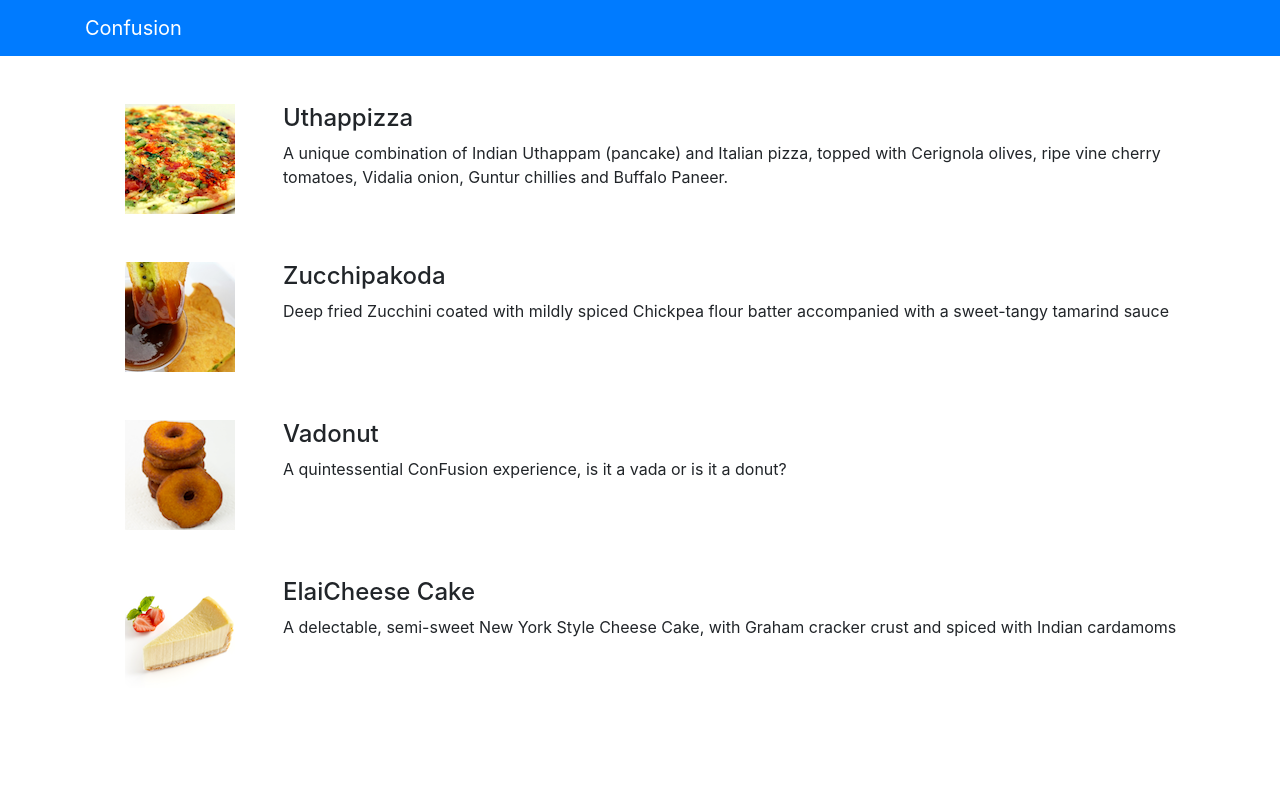
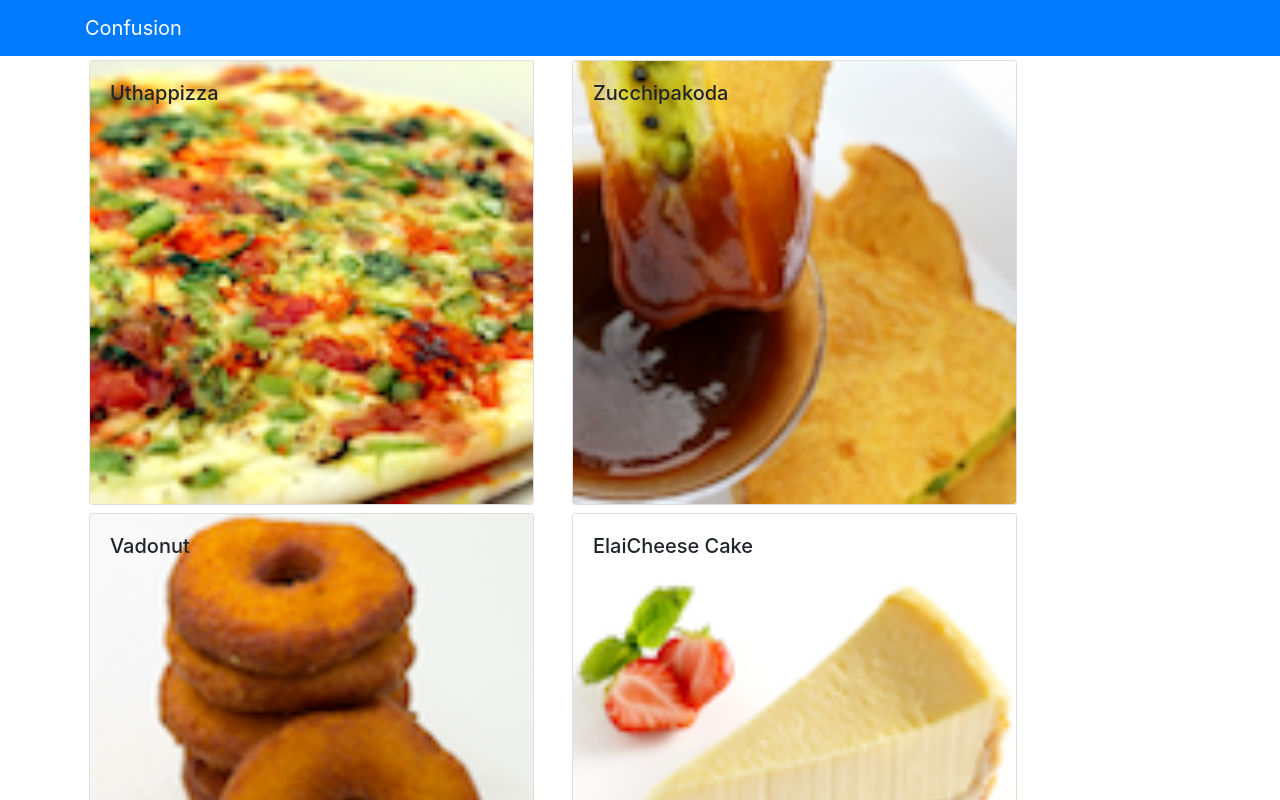
Before and after one commit to carlosguzmanbaquero/react, a React (Create React App) app in the folder confusion/: page / in a window 1280 px wide. Shown: the top 800 px of the page. Built offline with nearby package versions, Linux system fonts and the light colour scheme.

Commit message:
menu de plato y detalle de platos

```diff
--- a/confusion/src/App.js
+++ b/confusion/src/App.js
@@ -1,8 +1,19 @@
 import { Navbar, NavbarBrand } from 'reactstrap';
 import Menu from './components/MenuComponent'
 import './App.css';
+import { DISHES } from './shared/dishes';
+import { Component } from 'react';
 
-function App() {
+class App extends Component{
+
+  constructor(props){
+    super(props);
+    this.state = {
+      dishes: DISHES
+    };
+  }
+
+  render(){
     return (
       <div>
         <Navbar dark color="primary">
@@ -12,9 +23,10 @@
             </NavbarBrand>
           </div>
         </Navbar>
-      <Menu/>
+        <Menu dishes={this.state.dishes}/>
       </div>
     );
   }
+}
 
 export default App;
--- a/confusion/src/components/MenuComponent.js
+++ b/confusion/src/components/MenuComponent.js
@@ -1,49 +1,74 @@
 import React, { Component } from 'react';
-import { Media } from 'reactstrap';
+//import { Media } from 'reactstrap';
+import { Media, Card, CardImg, CardImgOverlay, CardText, CardBody, CardTitle } from 'reactstrap';
 
 class Menu extends Component{
+
     constructor(props){
         super(props);
         this.state = {
-            dishes: [
-                {
-                  id: 0,
-                  name:'Uthappizza',
-                  image: 'assets/images/uthappizza.png',
-                  category: 'mains',
-                  label:'Hot',
-                  price:'4.99',
-                  description:'A unique combination of Indian Uthappam (pancake) and Italian pizza, topped with Cerignola olives, ripe vine cherry tomatoes, Vidalia onion, Guntur chillies and Buffalo Paneer.'                        },
-               {
-                  id: 1,
-                  name:'Zucchipakoda',
-                  image: 'assets/images/zucchipakoda.png',
-                  category: 'appetizer',
-                  label:'',
-                  price:'1.99',
-                  description:'Deep fried Zucchini coated with mildly spiced Chickpea flour batter accompanied with a sweet-tangy tamarind sauce'                        },
-               {
-                  id: 2,
-                  name:'Vadonut',
-                  image: 'assets/images/vadonut.png',
-                  category: 'appetizer',
-                  label:'New',
-                  price:'1.99',
-                  description:'A quintessential ConFusion experience, is it a vada or is it a donut?'                        },
-               {
-                  id: 3,
-                  name:'ElaiCheese Cake',
-                  image: 'assets/images/elaicheesecake.png',
-                  category: 'dessert',
-                  label:'',
-                  price:'2.99',
-                  description:'A delectable, semi-sweet New York Style Cheese Cake, with Graham cracker crust and spiced with Indian cardamoms'                        }
-               ],
+            selectedDish:null,
+        };
+    }
+
+    onDishSelect(dish){
+        this.setState({selectedDish: dish});
+    }
+
+    renderDish(dish){
+        if(dish != null){
+            return (
+                <Card>
+                    <CardImg width="100%" src={dish.image} alt={dish.name} />
+                    <CardBody>
+                        <CardTitle>{dish.name}</CardTitle>
+                        <CardText>{dish.description}</CardText>
+                    </CardBody>
+                </Card>
+            );
+        }else{
+            return (
+                <div></div>
+            );
+        }
+    }
+
+    render(){
+        const menu = this.props.dishes.map((dish) =>{
+            return (
+                <div key={dish.id} className="col-12 col-md-5 m-1">
+                    <Card onClick={()=>this.onDishSelect(dish)}>
+                        <CardImg width="100%" src={dish.image} alt={dish.name} />
+                        <CardImgOverlay>
+                            <CardTitle>{dish.name}</CardTitle>
+                        </CardImgOverlay>
+                    </Card>
+                </div>
+            );
+        });
+
+        return (
+            <div className="container">
+                <div className="row">
+                        {menu}
+                </div>
+                <div className="row">
+                        {this.renderDish(this.state.selectedDish)}
+                </div>
+            </div>
+        );
+    }
+}
+
+/*class Menu extends Component{
+    constructor(props){
+        super(props);
+        this.state = {
         };
     }
 
     render(){
-        const menu = this.state.dishes.map((dish) =>{
+        const menu = this.props.dishes.map((dish) =>{
             return (
                 <div key={dish.id} className="col-12 mt-5">
                     <Media tag="li">
@@ -69,6 +94,6 @@
             </div>
         );
     }
-}
+}*/
 
 export default Menu;
--- /dev/null
+++ b/confusion/src/shared/dishes.js
@@ -0,0 +1,186 @@
+export const DISHES =
+    [
+        {
+        id: 0,
+        name:'Uthappizza',
+        image: 'assets/images/uthappizza.png',
+        category: 'mains',
+        label:'Hot',
+        price:'4.99',
+        description:'A unique combination of Indian Uthappam (pancake) and Italian pizza, topped with Cerignola olives, ripe vine cherry tomatoes, Vidalia onion, Guntur chillies and Buffalo Paneer.',
+        comments: [
+            {
+            id: 0,
+            rating: 5,
+            comment: "Imagine all the eatables, living in conFusion!",
+            author: "John Lemon",
+            date: "2012-10-16T17:57:28.556094Z"
+            },
+            {
+            id: 1,
+            rating: 4,
+            comment: "Sends anyone to heaven, I wish I could get my mother-in-law to eat it!",
+            author: "Paul McVites",
+            date: "2014-09-05T17:57:28.556094Z"
+            },
+            {
+            id: 2,
+            rating: 3,
+            comment: "Eat it, just eat it!",
+            author: "Michael Jaikishan",
+            date: "2015-02-13T17:57:28.556094Z"
+            },
+            {
+            id: 3,
+            rating: 4,
+            comment: "Ultimate, Reaching for the stars!",
+            author: "Ringo Starry",
+            date: "2013-12-02T17:57:28.556094Z"
+            },
+            {
+            id: 4,
+            rating: 2,
+            comment: "It's your birthday, we're gonna party!",
+            author: "25 Cent",
+            date: "2011-12-02T17:57:28.556094Z"
+            }
+        ]                        },
+        {
+        id: 1,
+        name:'Zucchipakoda',
+        image: 'assets/images/zucchipakoda.png',
+        category: 'appetizer',
+        label:'',
+        price:'1.99',
+        description:'Deep fried Zucchini coated with mildly spiced Chickpea flour batter accompanied with a sweet-tangy tamarind sauce',
+        comments: [
+            {
+            id: 0,
+            rating: 5,
+            comment: "Imagine all the eatables, living in conFusion!",
+            author: "John Lemon",
+            date: "2012-10-16T17:57:28.556094Z"
+            },
+            {
+            id: 1,
+            rating: 4,
+            comment: "Sends anyone to heaven, I wish I could get my mother-in-law to eat it!",
+            author: "Paul McVites",
+            date: "2014-09-05T17:57:28.556094Z"
+            },
+            {
+            id: 2,
+            rating: 3,
+            comment: "Eat it, just eat it!",
+            author: "Michael Jaikishan",
+            date: "2015-02-13T17:57:28.556094Z"
+            },
+            {
+            id: 3,
+            rating: 4,
+            comment: "Ultimate, Reaching for the stars!",
+            author: "Ringo Starry",
+            date: "2013-12-02T17:57:28.556094Z"
+            },
+            {
+            id: 4,
+            rating: 2,
+            comment: "It's your birthday, we're gonna party!",
+            author: "25 Cent",
+            date: "2011-12-02T17:57:28.556094Z"
+            }
+        ]
+        },
+        {
+        id: 2,
+        name:'Vadonut',
+        image: 'assets/images/vadonut.png',
+        category: 'appetizer',
+        label:'New',
+        price:'1.99',
+        description:'A quintessential ConFusion experience, is it a vada or is it a donut?',
+        comments: [
+            {
+            id: 0,
+            rating: 5,
+            comment: "Imagine all the eatables, living in conFusion!",
+            author: "John Lemon",
+            date: "2012-10-16T17:57:28.556094Z"
+            },
+            {
+            id: 1,
+            rating: 4,
+            comment: "Sends anyone to heaven, I wish I could get my mother-in-law to eat it!",
+            author: "Paul McVites",
+            date: "2014-09-05T17:57:28.556094Z"
+            },
+            {
+            id: 2,
+            rating: 3,
+            comment: "Eat it, just eat it!",
+            author: "Michael Jaikishan",
+            date: "2015-02-13T17:57:28.556094Z"
+            },
+            {
+            id: 3,
+            rating: 4,
+            comment: "Ultimate, Reaching for the stars!",
+            author: "Ringo Starry",
+            date: "2013-12-02T17:57:28.556094Z"
+            },
+            {
+            id: 4,
+            rating: 2,
+            comment: "It's your birthday, we're gonna party!",
+            author: "25 Cent",
+            date: "2011-12-02T17:57:28.556094Z"
+            }
+        ]
+        },
+        {
+        id: 3,
+        name:'ElaiCheese Cake',
+        image: 'assets/images/elaicheesecake.png',
+        category: 'dessert',
+        label:'',
+        price:'2.99',
+        description:'A delectable, semi-sweet New York Style Cheese Cake, with Graham cracker crust and spiced with Indian cardamoms',
+        comments: [
+            {
+            id: 0,
+            rating: 5,
+            comment: "Imagine all the eatables, living in conFusion!",
+            author: "John Lemon",
+            date: "2012-10-16T17:57:28.556094Z"
+            },
+            {
+            id: 1,
+            rating: 4,
+            comment: "Sends anyone to heaven, I wish I could get my mother-in-law to eat it!",
+            author: "Paul McVites",
+            date: "2014-09-05T17:57:28.556094Z"
+            },
+            {
+            id: 2,
+            rating: 3,
+            comment: "Eat it, just eat it!",
+            author: "Michael Jaikishan",
+            date: "2015-02-13T17:57:28.556094Z"
+            },
+            {
+            id: 3,
+            rating: 4,
+            comment: "Ultimate, Reaching for the stars!",
+            author: "Ringo Starry",
+            date: "2013-12-02T17:57:28.556094Z"
+            },
+            {
+            id: 4,
+            rating: 2,
+            comment: "It's your birthday, we're gonna party!",
+            author: "25 Cent",
+            date: "2011-12-02T17:57:28.556094Z"
+            }
+        ]
+        }
+    ];
```
Lines whose indentation alone changed are shown as unchanged.
